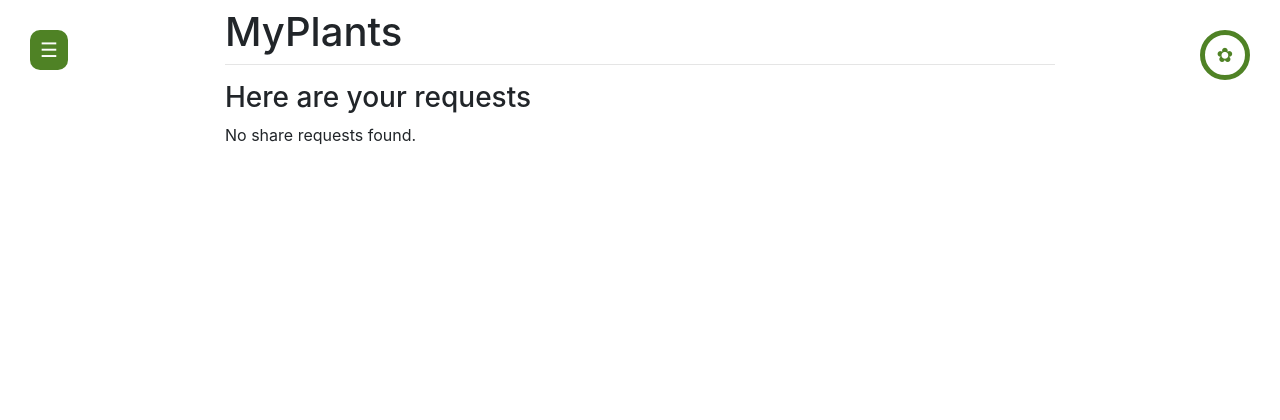
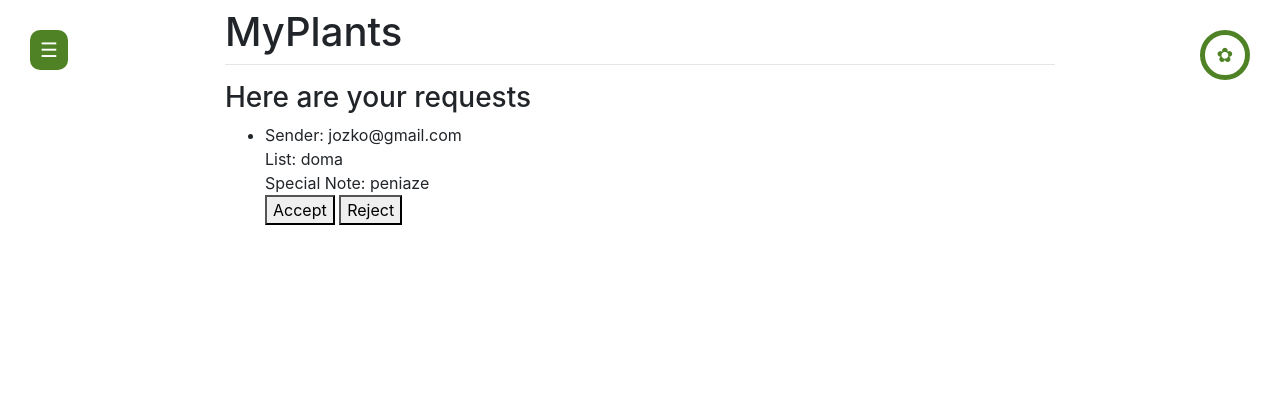
Before and after one commit to rybanskanatalia/ia, a Django app: page /requests/ in a window 1280 px wide. Shown: the top 420 px of the page. Run offline with Django 5.2, Linux system fonts and the light colour scheme; a user stored in the database is signed in; data comes from the database, SQL or seed files in the repository; both versions use the stored data as it was after the commit.

Commit message:
share and request works

```diff
--- a/MyPlants/main/models.py
+++ b/MyPlants/main/models.py
@@ -65,7 +65,7 @@ class Requests(models.Model):
     specialNote = models.CharField(max_length=200)
 
     def __str__(self):
-        return self.text
+        return str(self.listID)
 
 
 receiver(post_save, sender=Plants)
--- a/MyPlants/main/templates/main/requests.html
+++ b/MyPlants/main/templates/main/requests.html
@@ -20,6 +20,8 @@
     </li>
     {% endfor %}
 </ul>
+
+
 {% else %}
 <p>No share requests found.</p>
 {% endif %}
--- a/MyPlants/main/views.py
+++ b/MyPlants/main/views.py
@@ -212,8 +212,10 @@ def out(response):
     return render(response, "main/out.html", {})
 
 # functions that do exactly nothing
-def requests(response):
-    return render(response, "main/requests.html", {})
+def requests(request):
+    rqest = Requests.objects.filter(receiverEmail=request.user.email)
+    print(rqest)
+    return render(request, "main/requests.html", {'user_requests': rqest})
 
 def notifications(response):
     return render(response, "main/notifications.html", {})
```
Also changed, not shown: MyPlants/db.sqlite3.
